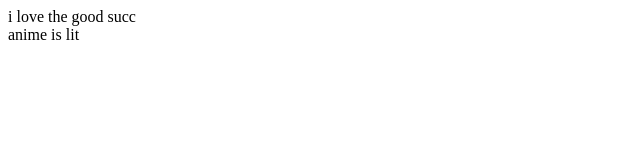
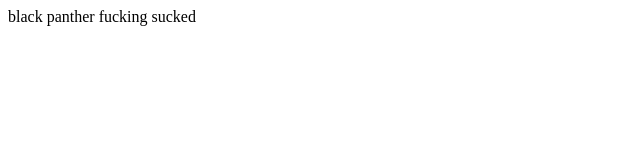
Before and after one commit to KinkMustard/websitetest, a plain HTML site: page index.html in a window 1280 px wide. Shown: the whole page, without its empty margins (0-640 px from the left). Drawn offline with Linux system fonts and the light colour scheme.

Commit message:
Update index.html

```diff
--- a/index.html
+++ b/index.html
@@ -8,7 +8,7 @@
 </head>
 
 <body>
-    <p>i love the good succ <br> anime is lit</p>
+    <p>black panther fucking sucked</p>
 </body>
 
 </html>
```
